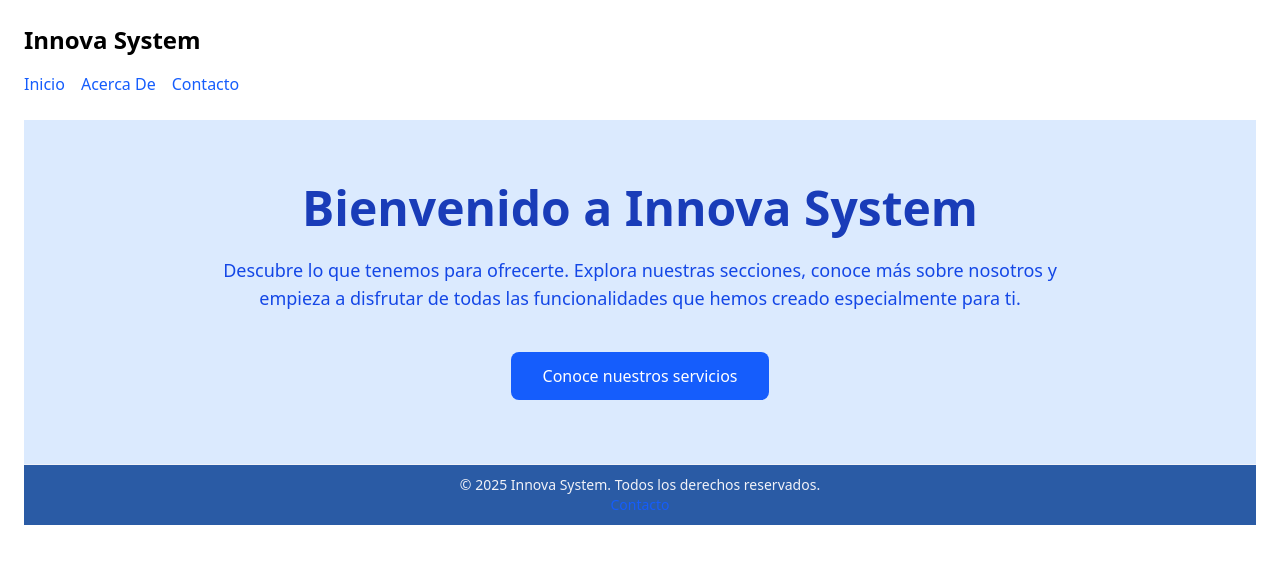
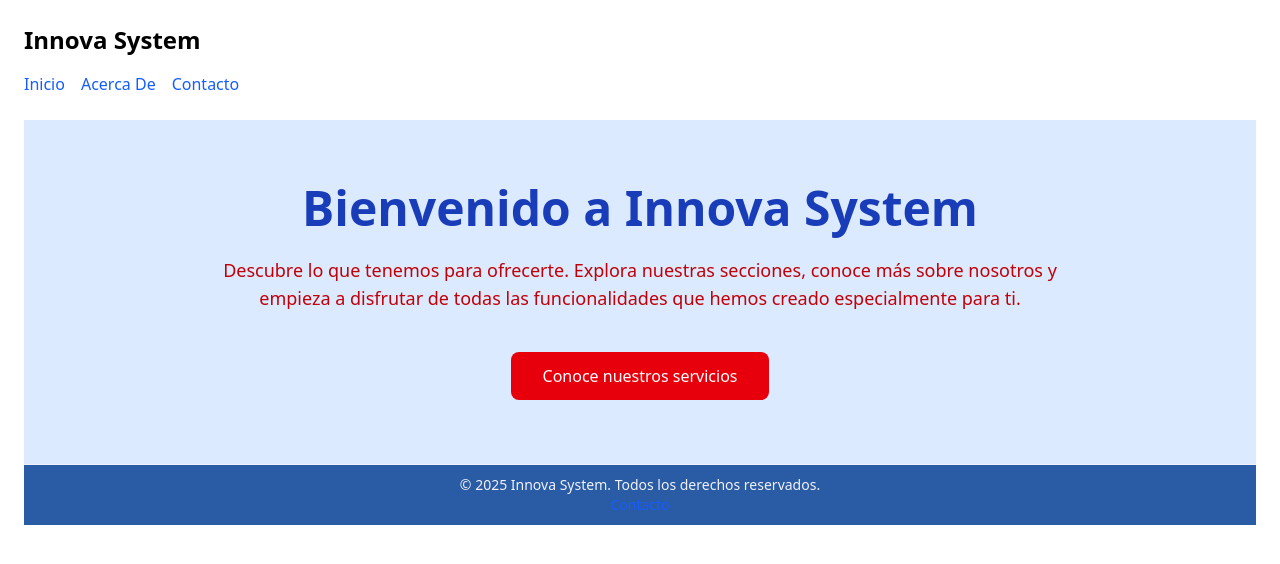
Before and after one commit to Lawitadelimon/vacunApp, a React (Vite) app: page / in a window 1280 px wide. Shown: the top 564 px of the page. Built offline with nearby package versions, Linux system fonts and the light colour scheme.

Commit message:
Añadir color a home

```diff
--- a/src/HomePage.tsx
+++ b/src/HomePage.tsx
@@ -5,13 +5,13 @@ export default function HomePage() {
                 <h1 className="text-5xl font-bold text-blue-800 mb-6">
                     Bienvenido a Innova System
                 </h1>
-                <p className="text-lg text-blue-700 mb-8">
+                <p className="text-lg text-red-700 mb-8">
                     Descubre lo que tenemos para ofrecerte. Explora nuestras secciones, conoce más sobre nosotros y empieza a disfrutar de todas las funcionalidades que hemos creado especialmente para ti.
                 </p>
                 <div className="mt-10">
                     <a
                         href="#servicios"
-                        className="inline-block bg-blue-600 text-white px-8 py-3 rounded-lg hover:bg-blue-700 transition"
+                        className="inline-block bg-red-600 text-white px-8 py-3 rounded-lg hover:bg-red-700 transition"
                     >
                         Conoce nuestros servicios
                     </a>
```
